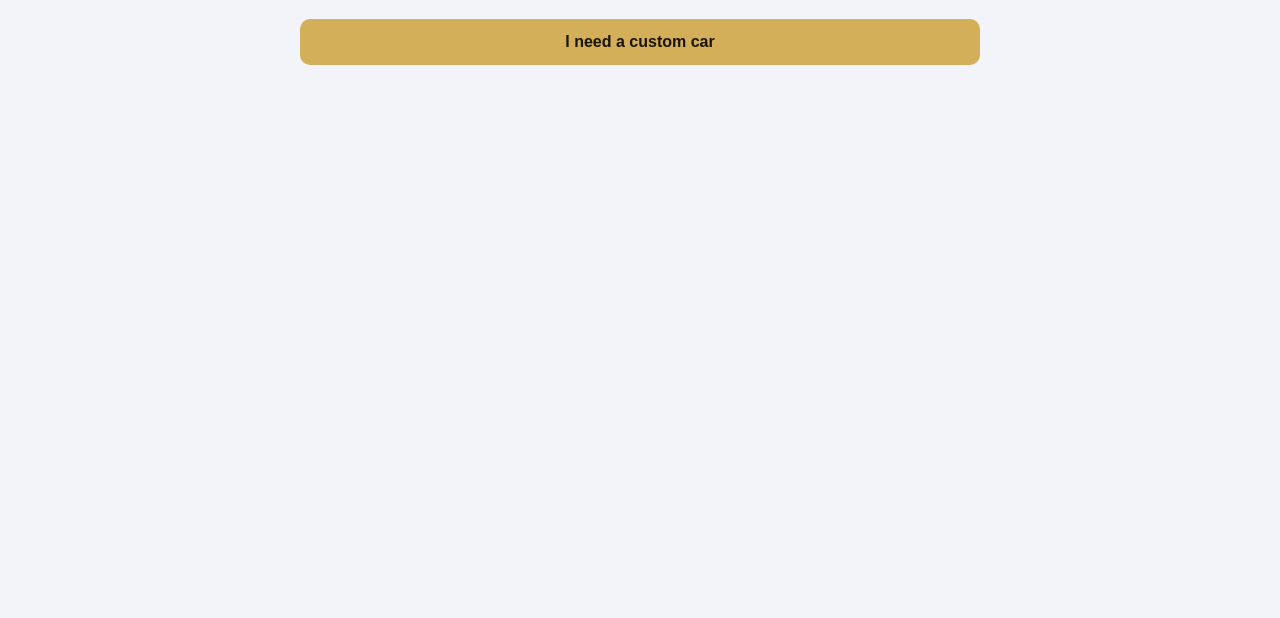
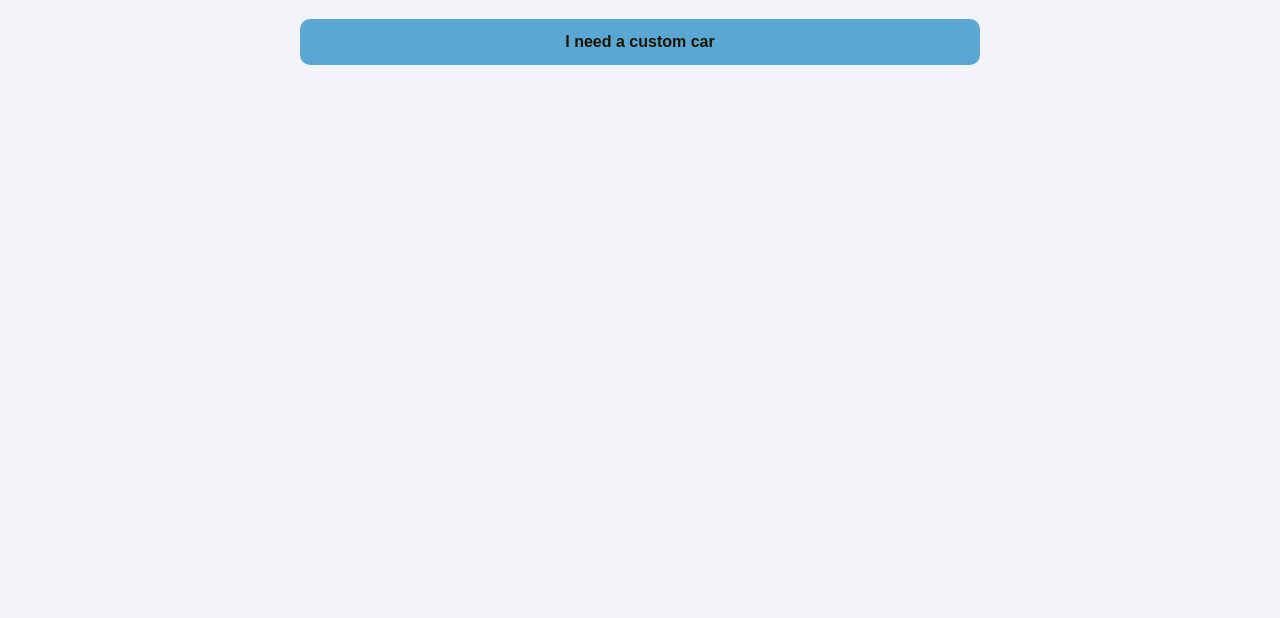
Before and after one commit to Malaaik/VEHICLE-GUIDE, a website: page index.html in a window 1280 px wide. Shown: the part 182-800 px from the top of the page. Drawn offline with nearby package versions, Linux system fonts and the light colour scheme.

Commit message:
Update accent color in CSS variables

```diff
--- a/index.html
+++ b/index.html
@@ -8,7 +8,7 @@
 <style>
 :root{
   --bg:#0b0f17; --panel:#121826; --panel2:#182033; --line:#2a3650;
-  --txt:#e8edf7; --sub:#8ea0c2; --accent:#d4af5a; --accent2:#4a6fa5;
+  --txt:#e8edf7; --sub:#8ea0c2; --accent:#5aa7d4; --accent2:#4a6fa5;
   --good:#5ac17e; --radius:14px;
 }
 @media (prefers-color-scheme: light){
```
